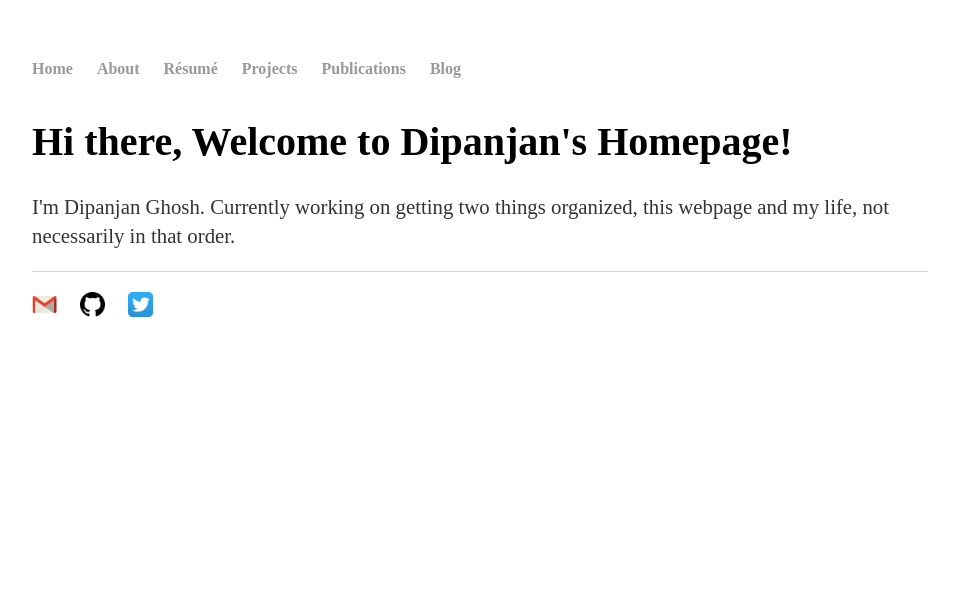
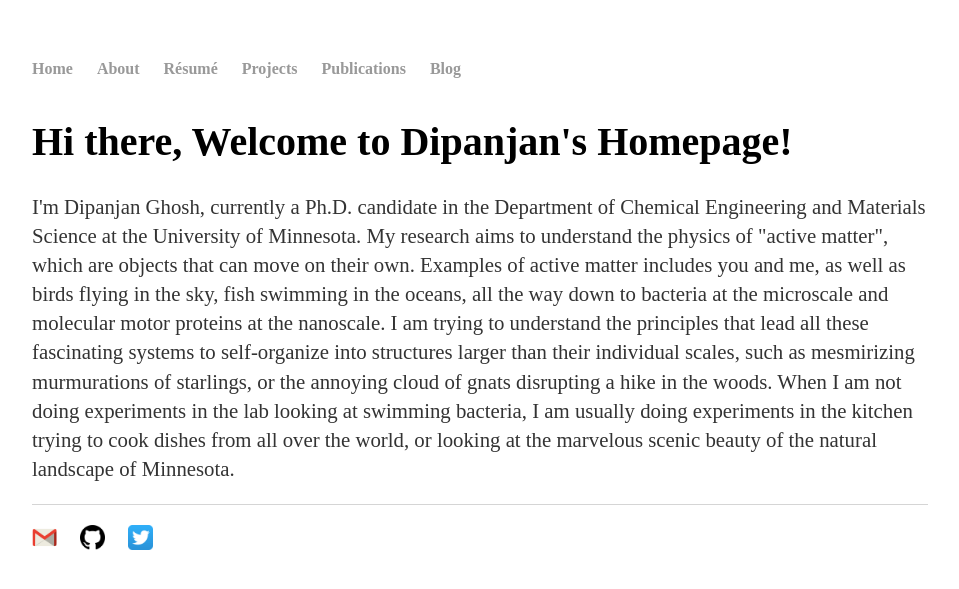
Before and after one commit to gdipanjan/gdipanjan.github.io, a Jekyll site: the page built from index.html, in a window 1280 px wide. Shown: the top 589 px of the page, without its empty margins (160-1119 px from the left). Built offline with Jekyll 4.4.1, drawn with Linux system fonts in a browser that asks for light colours.

Commit message:
update home and projects

```diff
--- a/index.html
+++ b/index.html
@@ -4,5 +4,5 @@ title: Dipanjan Ghosh
 ---
 <div class="blurb">
 	<h1>Hi there, Welcome to Dipanjan's Homepage!</h1>
-	<p>I'm Dipanjan Ghosh. Currently working on getting two things organized, this webpage and my life, not necessarily in that order.</p>
+	<p>I'm Dipanjan Ghosh, currently a Ph.D. candidate in the Department of Chemical Engineering and Materials Science at the University of Minnesota. My research aims to understand the physics of "active matter", which are objects that can move on their own. Examples of active matter includes you and me, as well as birds flying in the sky, fish swimming in the oceans, all the way down to bacteria at the microscale and molecular motor proteins at the nanoscale. I am trying to understand the principles that lead all these fascinating systems to self-organize into structures larger than their individual scales, such as mesmirizing murmurations of starlings, or the annoying cloud of gnats disrupting a hike in the woods. When I am not doing experiments in the lab looking at swimming bacteria, I am usually doing experiments in the kitchen trying to cook dishes from all over the world, or looking at the marvelous scenic beauty of the natural landscape of Minnesota.</p>
 </div><!-- /.blurb -->
--- a/projects/index.html
+++ b/projects/index.html
@@ -8,6 +8,9 @@ title: Projects
 
 	<p><b><i>Collective swimming of Escherichia coli under geometric confinement :</i></b> What makes our experience of driving on the highway very different compared to a bumper car ride? While driving on the highway, we try to avoid crashing into other cars. However, what makes a bumper car ride fun are the collisions with other cars. Now, in our experiments with swimming <i>Escherichia coli</i> bacteria, we were able to toggle their ability to "crash" into each other. This was done by constructing microfluidic devices of different thicknesses, where a pair of bacteria can crash or not crash into each other if the thickness is small or large respectively. We found that in the case where bacteria avoided crashes, they arranged themselves into long-range lanes travelling in mutually anti-parallel directions, similar to a two-lane highway. However, when the bacteria crashed into each otehr, we observed dynamic short-range clusters, reminiscent of those formed by colliding bumper cars. This work demonstrates that geometric confinement can be used as an effective tool for controlling the interaction rules between active particles, in this case the swimming bacteria, which can dramatically affect their emergent behavior at larger length scales.</p>
 
+	<p><b><i>Swimming speeds of Escherichia coli cells of different sizes:</i></b> In the world familiar to us, taller athletes swim faster. However, we have shown that this intuition breaks down in the microscopic world of swimming Escherichia coli. We have experimentally found the counterintuitive result: bacterial cells of different sizes swim at the same speed! This result is surpising even from the perspective of low-Reynolds number hydrodynamics, which predicts that a larger cell will experience a larger drag force and will swim slower. By fluorescent imaging of the bacterial flagella, the propeller that powers their swimming, we are constructing a data-driven model that takes into account the geometric details of the flagella, which can explain our counterintuitive findings. </p>
+
+	<p><b><i>Phase behavior of mutually polarizable colloidal particles:</i></b> Supervised by <a href ="http://web.mit.edu/swangroup/">Prof. James W. Swan</a> at <a href="https://cheme.mit.edu/">the Department of Chemical Engineering, Massachsetts Institute of Technology</a>. This project aimed at understanding the thermodynamic behavior of dielectric/paramagnetic colloidal suspensions under an applied electric/magnetic field using Brownian Dynamics simulations. This work considered the exact nature of pairwise interactions between mutually polarizable particles, which is ignored in simplistic mean-field theoretical models. We mapped a phase diagram finding coexistence between three different structural phases, which had not been previously predicted using the simplistic models. These findings will aid in the design of electro-rheological and magneto-rheological fluids, whose properties can be tuned using externally applied fields.</p>
 
 	<p><b><i>Bayesian inference of optical trap stiffness and particle diffusion :</i></b> Supervised by <a href ="https://ronojoy.github.io">Ronojoy Adhikari</a> at <a href="https://www.imsc.res.in">The Institute of Mathematical Sciences, Chennai</a>. The objective of this work was to formulate an exact Bayesian method for jointly estimating the mean regression rate and the diffusion coefficient of a Brownian particle in an <a href="https://en.wikipedia.org/wiki/Optical_tweezers">optical trap</a>. Knowledge of the particle diffusion coefficient is of immense utility, as it can be used to determine the viscosity of fluid samples in the <em>nanoliter</em> range, for which conventional viscometric methods cannot be used. Experimental data was provided by <a href="http://www.iiserkol.ac.in/~ayan/">Ayan Banerjee</a> of IISER, Kolkata. The overdamped Brownian motion was modelled by the <a href="https://en.wikipedia.org/wiki/Ornstein–Uhlenbeck_process">Ornstein–Uhlenbeck process</a> and simple analytical expressions for the maximum a posteriori estimates were derived using exact likelihoods. The advantages of the Bayesian method over traditional non-Bayesian fitting methods were discussed. The Bayesian methods used for this work are documented in this open-source <a href ="https://github.com/ronojoy/pybisp">software package</a>.</p>
 
```
